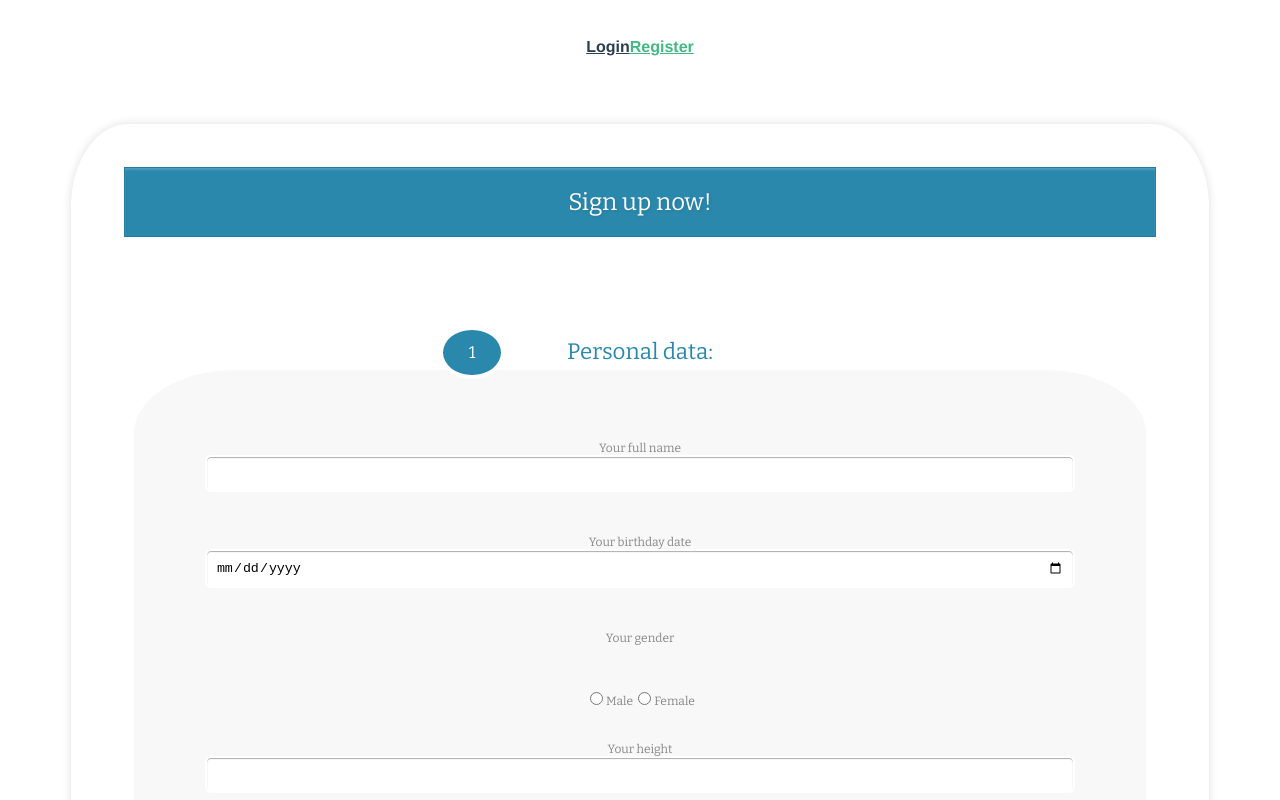
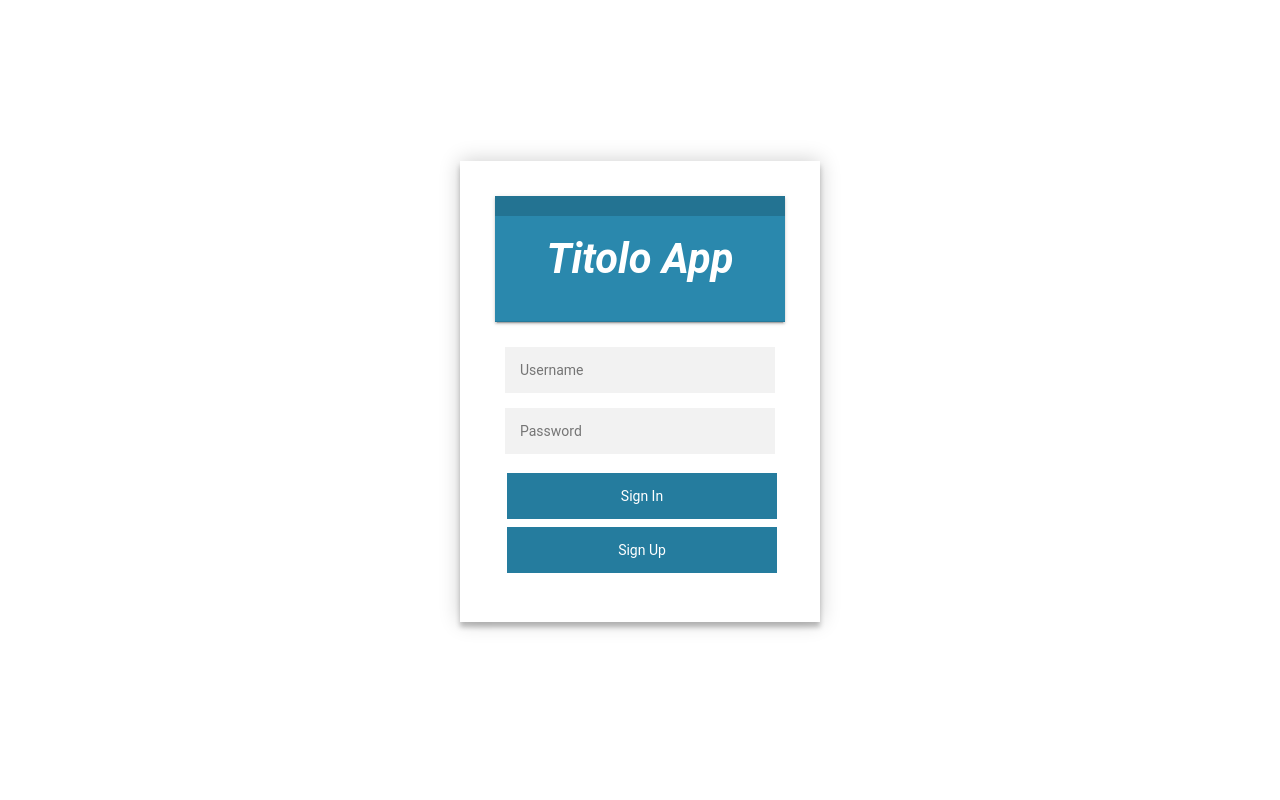
Before and after one commit to nicolaAtti/ASW-Project, a Vue app in the folder webapp/: page /#/register in a window 1280 px wide. Before the commit this address led to /#/register. Shown: the top 800 px of the page. Built offline with nearby package versions, Linux system fonts and the light colour scheme.

Commit message:
deleted useless code

```diff
--- a/webapp/src/App.vue
+++ b/webapp/src/App.vue
@@ -1,12 +1,19 @@
 <template>
   <div id="app">
-    <div id="nav">
-      <router-link to="/login">Login</router-link>
-      <router-link to="/register">Register</router-link>
-    </div>
-    <router-view/>
+    <LoginPage msg="Titolo App"/>
   </div>
 </template>
+
+<script>
+import LoginPage from './components/LoginPage.vue'
+
+export default {
+  name: 'App',
+  components: {
+    LoginPage
+  }
+}
+</script>
 
 <style>
 #app {
@@ -15,19 +22,6 @@
   -moz-osx-font-smoothing: grayscale;
   text-align: center;
   color: #2c3e50;
-}
-
-#nav {
-  padding: 30px;
-}
-
-#nav a {
-  font-weight: bold;
-  color: #2c3e50;
-}
-
-#nav a.router-link-exact-active {
-  color: #42b983;
-  justify-content: stretch;
+  margin-top: 60px;
 }
 </style>
--- a/webapp/src/views/LoginView.vue
+++ b/webapp/src/views/LoginView.vue
@@ -1,6 +1,5 @@
 <template>
   <div class="home">
-    <img alt="Vue logo" src="../assets/logo.png">
     <Login msg="This is a placeholder for the login page"/>
   </div>
 </template>
```
